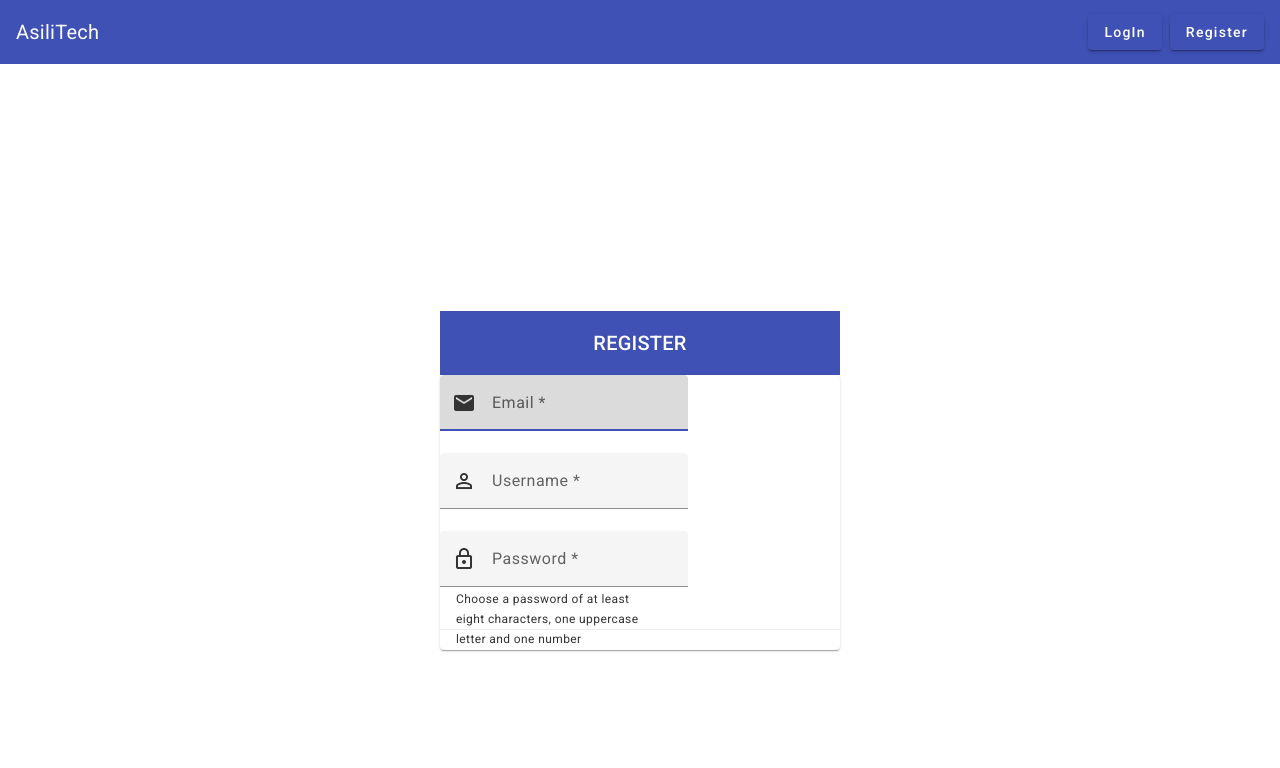
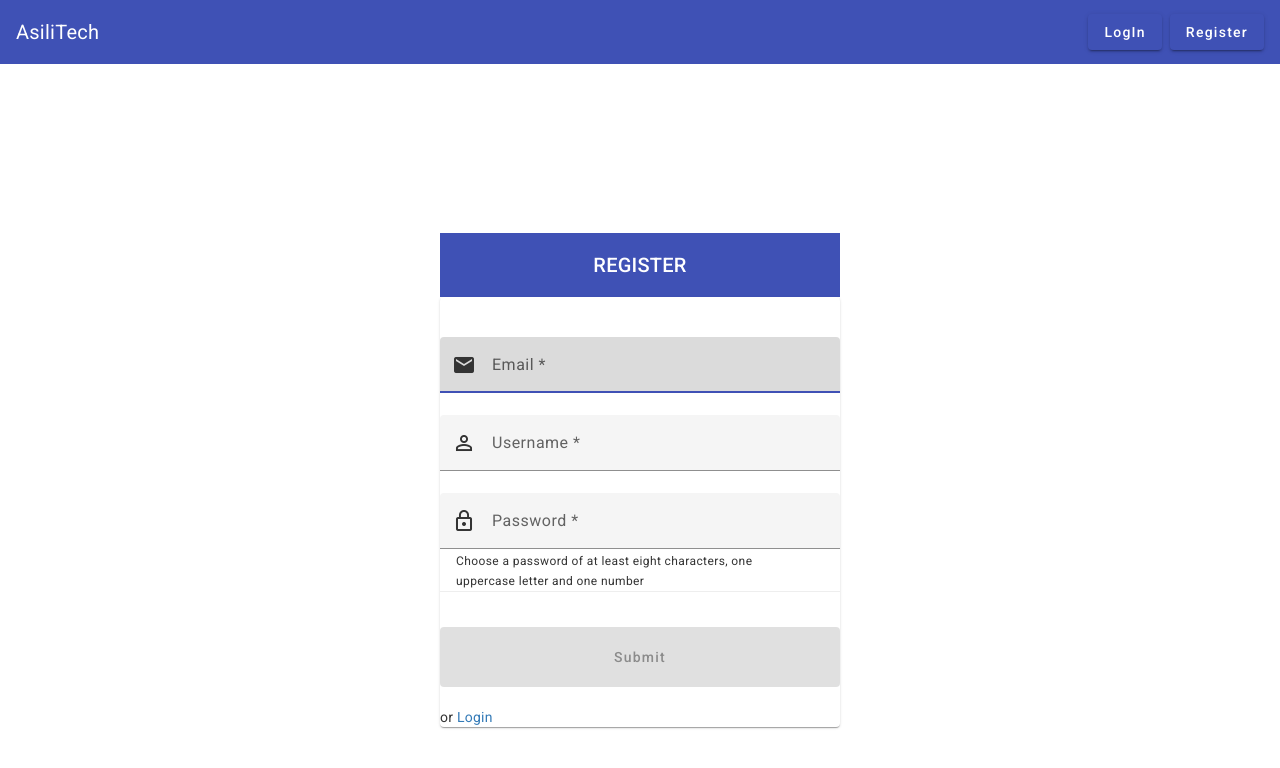
Before and after one commit to mmnete/asilitech_land_registration, an Angular app in the folder front_end/: page /register in a window 1280 px wide. Shown: the top 768 px of the page. Built offline with nearby package versions, Linux system fonts and the light colour scheme.

Commit message:
register fixed

```diff
--- a/front_end/src/app/app.component.scss
+++ b/front_end/src/app/app.component.scss
@@ -14,3 +14,7 @@
     display: flex;
     overflow: hidden;
 }
+
+  .example-card {
+    max-width: 400px;
+  }
--- a/front_end/src/app/pages/log-in-component/log-in-component.component.scss
+++ b/front_end/src/app/pages/log-in-component/log-in-component.component.scss
@@ -8,6 +8,7 @@
 
 form {
   width: 100%;
+  margin-top: 40px;
 }
 
 .login-content {
@@ -24,9 +25,18 @@ form {
   width: 100%;
   display: block;
 }
+.mat-mdc-form-field{
+  width: 100%;
+  display: block;
+}
 
 .mat-raised-button {
   width: 100%;
   height: 60px;
   margin-top: 15px;
 }
+.mat-mdc-raised-button{
+  width: 100%;
+  height: 60px;
+  margin-top: 15px;
+}
--- a/front_end/src/app/pages/register/register.component.html
+++ b/front_end/src/app/pages/register/register.component.html
@@ -2,45 +2,81 @@
   <div class="login-content">
     <mat-toolbar class="login-toolbar" color="primary">REGISTER</mat-toolbar>
     <mat-card>
-
-            <form [formGroup]="registerForm" #formDirective="ngForm" (ngSubmit)="onSubmit(registerForm, formDirective)">
+      <form
+        [formGroup]="registerForm"
+        #formDirective="ngForm"
+        (ngSubmit)="onSubmit(registerForm, formDirective)"
+      >
         <mat-form-field>
           <mat-icon matPrefix>email</mat-icon>
-                    <input autofocus type="email" matInput placeholder="Email *" formControlName="email">
-                    <mat-error *ngIf="registerForm.controls['email'].errors?.['required']">
+          <input
+            autofocus
+            type="email"
+            matInput
+            placeholder="Email *"
+            formControlName="email"
+          />
+          <mat-error
+            *ngIf="registerForm.controls['email'].errors?.['required']"
+          >
             This field is required
           </mat-error>
           <mat-error *ngIf="registerForm.controls['email'].errors?.['pattern']">
-                        Not a valid emailaddress </mat-error>
+            Not a valid emailaddress
+          </mat-error>
         </mat-form-field>
-
 
         <mat-form-field>
           <mat-icon matPrefix>person_outline</mat-icon>
-                    <input autofocus type="text" matInput placeholder="Username *" formControlName="username">
-                    <mat-error *ngIf="registerForm.controls['username'].errors?.['required']">
+          <input
+            autofocus
+            type="text"
+            matInput
+            placeholder="Username *"
+            formControlName="username"
+          />
+          <mat-error
+            *ngIf="registerForm.controls['username'].errors?.['required']"
+          >
             This field is required
           </mat-error>
         </mat-form-field>
 
-
         <mat-form-field>
           <mat-icon matPrefix>lock_outline</mat-icon>
-                    <input type="password" autocomplete="false" matInput placeholder="Password *"
-                        formControlName="password">
-                    <mat-hint>Choose a password of at least eight characters, one uppercase letter and one
-                        number</mat-hint>
-                    <mat-error *ngIf="registerForm.controls['password'].errors?.['required']">
-                        This field is required (The password must be at least six characters, one uppercase letter and
-                        one number) </mat-error>
-                    <mat-error *ngIf="registerForm.controls['password'].errors?.['requirements']">
-                        Password needs to be at least six characters, one uppercase letter and one number </mat-error>
-
+          <input
+            type="password"
+            autocomplete="false"
+            matInput
+            placeholder="Password *"
+            formControlName="password"
+          />
+          <mat-hint
+            >Choose a password of at least eight characters, one uppercase
+            letter and one number</mat-hint
+          >
+          <mat-error
+            *ngIf="registerForm.controls['password'].errors?.['required']"
+          >
+            This field is required (The password must be at least six
+            characters, one uppercase letter and one number)
+          </mat-error>
         </mat-form-field>
 
-                <hr>
-
+        <hr />
+        <div class="socialMediaFlex">
+          <button
+            [disabled]="registerForm.invalid"
+            type="submit"
+            mat-raised-button
+            color="primary"
+          >
+            Submit
+          </button>
+        </div>
       </form>
+      <br />
+      <span> or <a routerLink="/login">Login</a></span>
     </mat-card>
   </div>
 </div>
```
Lines whose indentation alone changed are shown as unchanged.
